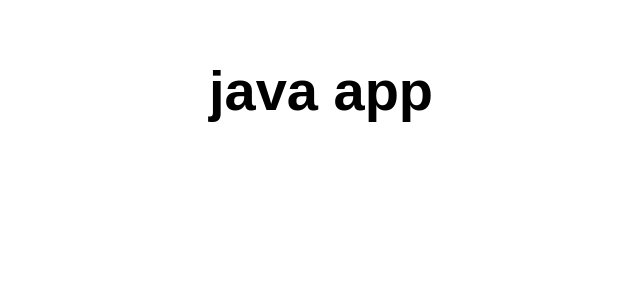
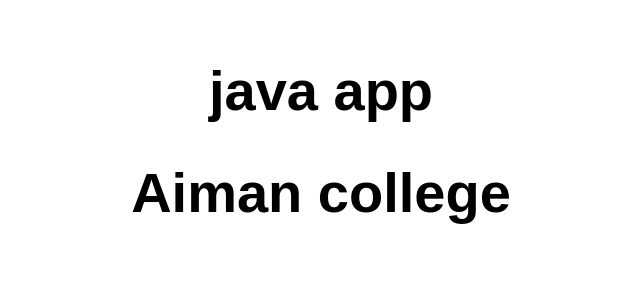
Before and after one commit to pandiselvi0411/pandiselvi, a website: page src/index.html in a window 1280 px wide. Shown: the whole page, without its empty margins (319-959 px from the left). Drawn offline with Linux system fonts and the light colour scheme.

Commit message:
index.html

```diff
--- a/src/index.html
+++ b/src/index.html
@@ -11,6 +11,7 @@
 <body>
   <main>
     <h1>java app</h1>
+    <h1>Aiman college</h1>
   </main>
 </body>
 
```
